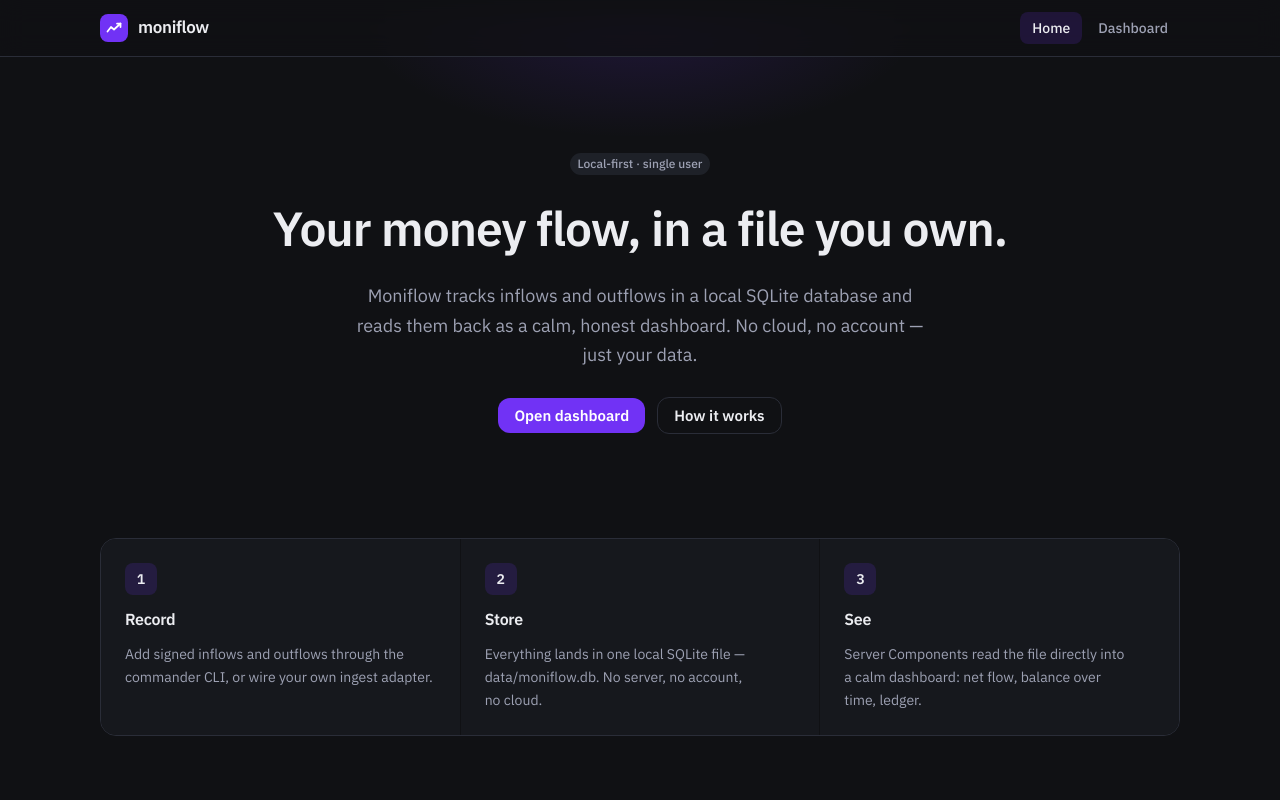
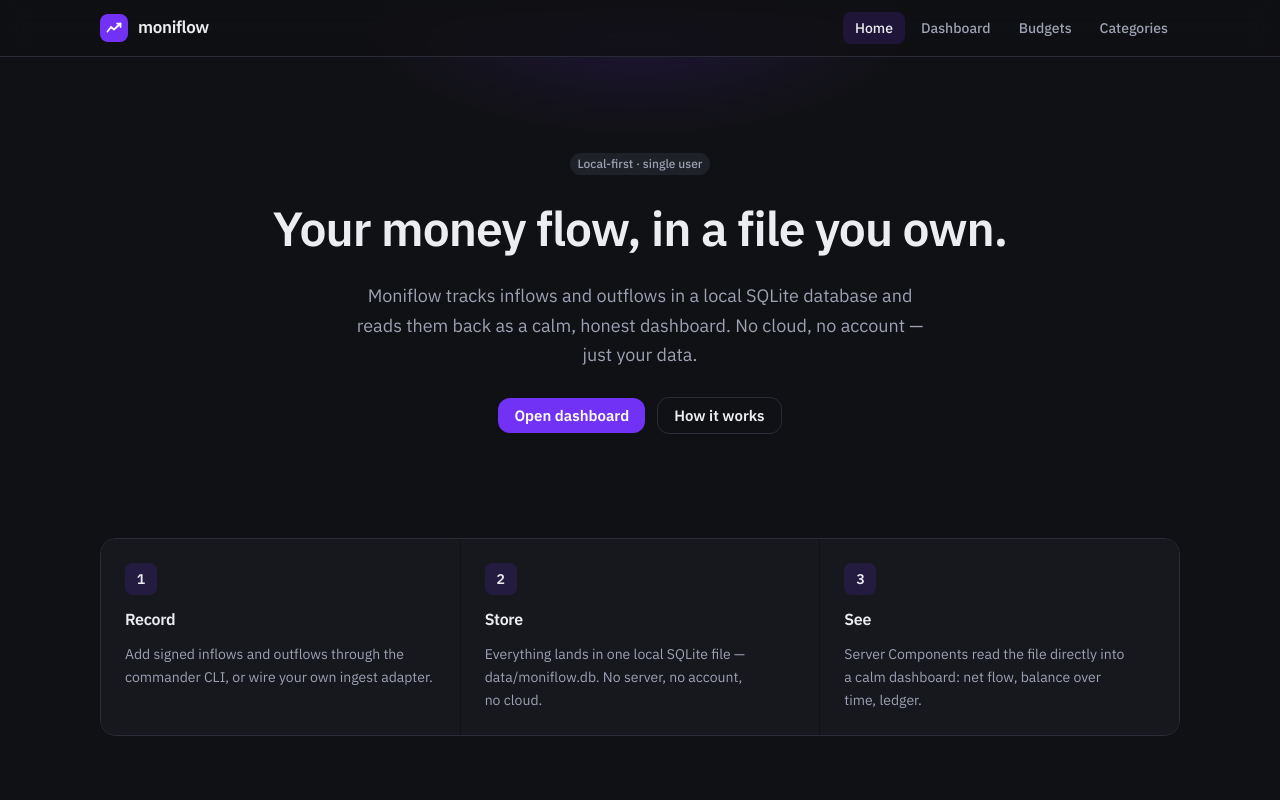
Before and after one commit to choieunsoh/moniflow, a Next.js app: page / in a window 1280 px wide. Shown: the top 800 px of the page. Built offline with nearby package versions, Linux system fonts and the light colour scheme.

Commit message:
feat(app): add Budgets and Categories links to the primary nav
The /categories page had no UI entry point (unreachable except by typing the URL), and /budgets was only reachable from the tracker's empty state. Both are now top-level nav items alongside Home and Dashboard.

```diff
--- a/src/shared/ui/Nav.tsx
+++ b/src/shared/ui/Nav.tsx
@@ -6,6 +6,8 @@ import { usePathname } from 'next/navigation';
 const LINKS = [
   { href: '/', label: 'Home' },
   { href: '/dashboard', label: 'Dashboard' },
+  { href: '/budgets', label: 'Budgets' },
+  { href: '/categories', label: 'Categories' },
 ] as const;
 
 export function Nav() {
```
